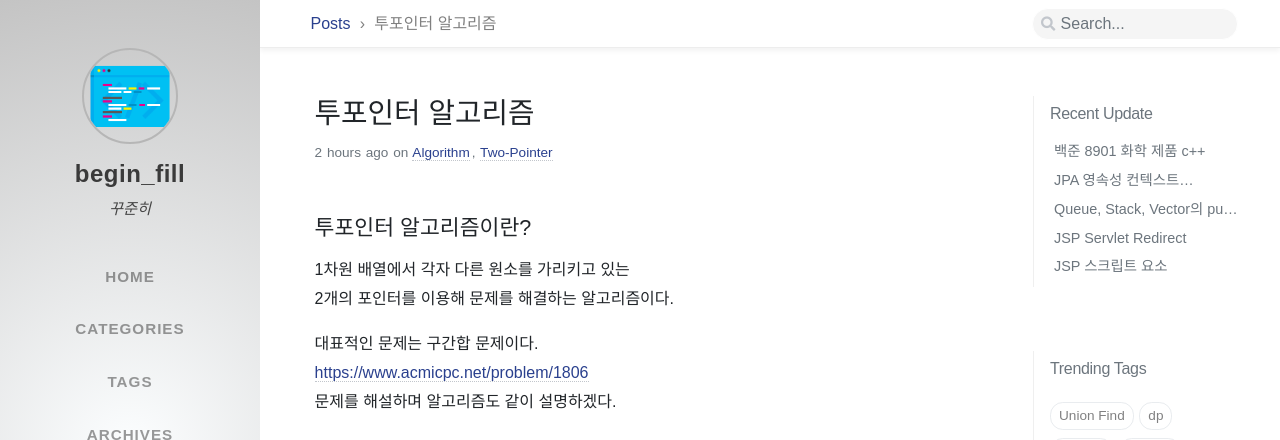
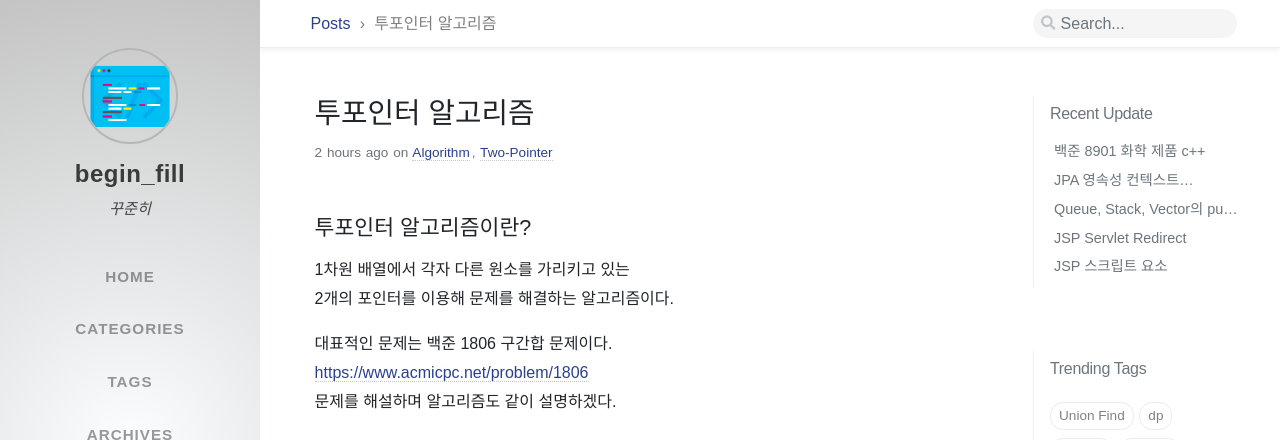
Before and after one commit to ip99202/ip99202.github.io, a Jekyll site: the page built from _posts/2020-09-18-투포인터-알고리즘.md, in a window 1280 px wide and 900 px high. Shown: the top 440 px of the window. Built offline with Jekyll 4.4.1, drawn with Linux system fonts in a browser that asks for light colours; nearby versions of some CDN libraries; some web fonts are replaced; comment, search, counter and statistics services are not loaded.

Commit message:
Fix post

```diff
--- a/_posts/2020-09-18-투포인터-알고리즘.md
+++ b/_posts/2020-09-18-투포인터-알고리즘.md
@@ -9,7 +9,7 @@ tags: [boj, two-pointer]
 1차원 배열에서 각자 다른 원소를 가리키고 있는
 2개의 포인터를 이용해 문제를 해결하는 알고리즘이다.
 
-대표적인 문제는 구간합 문제이다.
+대표적인 문제는 백준 1806 구간합 문제이다.
 [https://www.acmicpc.net/problem/1806](https://www.acmicpc.net/problem/1806)
 문제를 해설하며 알고리즘도 같이 설명하겠다.
 <br>
```
